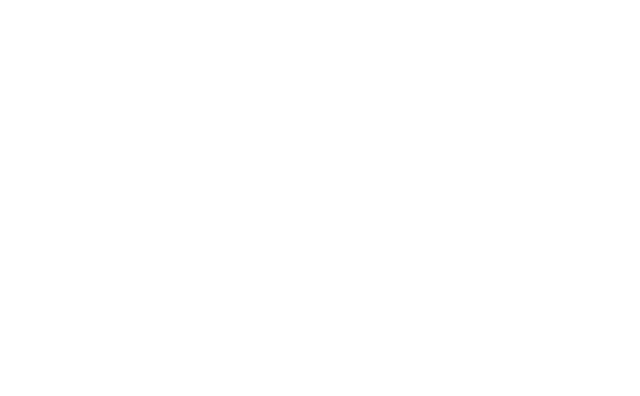
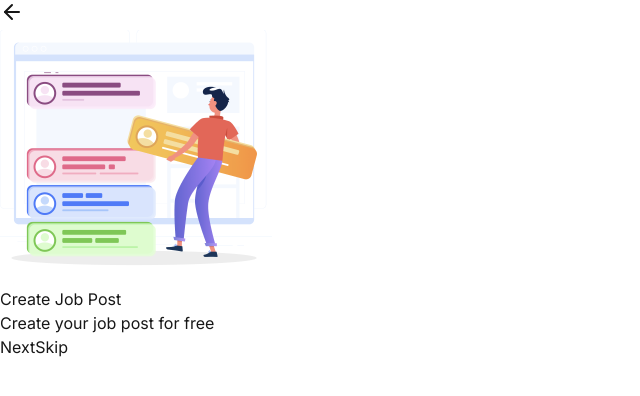
Before and after one commit to shakymaker/madam-aid-app, a Next.js app: page /jobs in a window 1280 px wide. Shown: the top 396 px of the page, without its empty margins (0-640 px from the left). Built offline with nearby package versions, Linux system fonts and the light colour scheme.

Commit message:
Fix onboarding implementation

```diff
--- a/src/app/layout.js
+++ b/src/app/layout.js
@@ -8,16 +8,24 @@
 const inter = Inter({ subsets: ['latin'] });
 
 export default function RootLayout({ children }) {
-  const [showSplash, setShowSplash] = useState(true);
-  const [showOnboarding, setShowOnboarding] = useState(false);
+  const [currentView, setCurrentView] = useState('splash');
 
   useEffect(() => {
-    // Mostra la splash per 2 secondi
     setTimeout(() => {
-      setShowSplash(false);
-      setShowOnboarding(true); // Forziamo la visualizzazione dell'onboarding
+      setCurrentView('onboarding');
     }, 2000);
   }, []);
+
+  const renderContent = () => {
+    switch(currentView) {
+      case 'splash':
+        return <Splash />;
+      case 'onboarding':
+        return <Onboarding />;
+      default:
+        return <main className="min-h-screen bg-gray-50">{children}</main>;
+    }
+  };
 
   return (
     <html lang="en">
@@ -27,13 +35,7 @@
         <meta name="viewport" content="width=device-width, initial-scale=1, maximum-scale=1" />
       </head>
       <body className={inter.className}>
-        {showSplash ? (
-          <Splash />
-        ) : showOnboarding ? (
-          <Onboarding />
-        ) : (
-          <main className="min-h-screen bg-gray-50">{children}</main>
-        )}
+        {renderContent()}
       </body>
     </html>
   );
--- a/src/components/common/Onboarding.js
+++ b/src/components/common/Onboarding.js
@@ -1,47 +1,41 @@
 'use client';
 
-import { useEffect, useState } from 'react';
-import { Inter } from 'next/font/google';
+import { useState } from 'react';
+import { ArrowLeft } from 'lucide-react';
 
-import Splash from '@/components/common/Splash';
-import Onboarding from '@/components/common/Onboarding';
+const OnboardingStep = ({ title, description, image, index, total }) => (
+  <div className="flex flex-col items-center px-6 pt-6">
+    <button className="self-start p-2">
+      <ArrowLeft className="w-6 h-6 text-gray-500" />
+    </button>
 
-const inter = Inter({ subsets: ['latin'] });
+    <div className="flex-1 flex flex-col items-center justify-center max-w-md mx-auto text-center">
+      <img
+        src={image}
+        alt={title}
+        className="w-64 h-64 mb-8"
+      />
 
-export default function RootLayout({ children }) {
-  const [showSplash, setShowSplash] = useState(true);
-  const [showOnboarding, setShowOnboarding] = useState(false);
+      <h2 className="text-2xl font-semibold text-gray-800 mb-2">{title}</h2>
+      <p className="text-gray-600 mb-8">{description}</p>
 
-  useEffect(() => {
-    // Mostra la splash per 2 secondi
-    setTimeout(() => {
-      setShowSplash(false);
-      // Controlla se è la prima visita
-      const isFirstVisit = !localStorage.getItem('hasVisited');
-      setShowOnboarding(isFirstVisit);
-      localStorage.setItem('hasVisited', 'true');
-    }, 2000);
-  }, []);
+      <div className="flex gap-2 mb-8">
+        {Array.from({ length: total }).map((_, i) => (
+          <div
+            key={i}
+            className={`w-2 h-2 rounded-full ${
+              i === index ? 'bg-green-600 w-4' : 'bg-gray-300'
+            }`}
+          />
+        ))}
+      </div>
+    </div>
+  </div>
+);
 
-  return (
-    <html lang="en">
-      <head>
-        <link rel="manifest" href="/manifest.json" />
-        <meta name="theme-color" content="#16a34a" />
-        <meta name="viewport" content="width=device-width, initial-scale=1, maximum-scale=1" />
-      </head>
-      <body className={inter.className}>
-        {showSplash ? (
-          <Splash />
-        ) : showOnboarding ? (
-          <Onboarding />
-        ) : (
-          <main className="min-h-screen bg-gray-50">{children}</main>
-        )}
-      </body>
-    </html>
-  );
-}
+const Onboarding = () => {
+  const [currentStep, setCurrentStep] = useState(0);
+
   const steps = [
     {
       title: "Create Job Post",
@@ -59,3 +53,41 @@
       image: "/images/onboarding/contact-carers.png"
     }
   ];
+
+  return (
+    <div className="min-h-screen bg-white flex flex-col">
+      <OnboardingStep
+        {...steps[currentStep]}
+        index={currentStep}
+        total={steps.length}
+      />
+
+      <div className="p-6">
+        {currentStep < steps.length - 1 ? (
+          <button
+            onClick={() => setCurrentStep(prev => prev + 1)}
+            className="w-full bg-green-600 text-white rounded-lg py-3 font-medium"
+          >
+            Next
+          </button>
+        ) : (
+          <button
+            onClick={() => window.location.href = '/login'}
+            className="w-full bg-green-600 text-white rounded-lg py-3 font-medium"
+          >
+            Let's Start
+          </button>
+        )}
+
+        <button
+          onClick={() => window.location.href = '/login'}
+          className="w-full text-gray-500 py-3 mt-2"
+        >
+          Skip
+        </button>
+      </div>
+    </div>
+  );
+};
+
+export default Onboarding;
```
Lines whose indentation alone changed are shown as unchanged.
